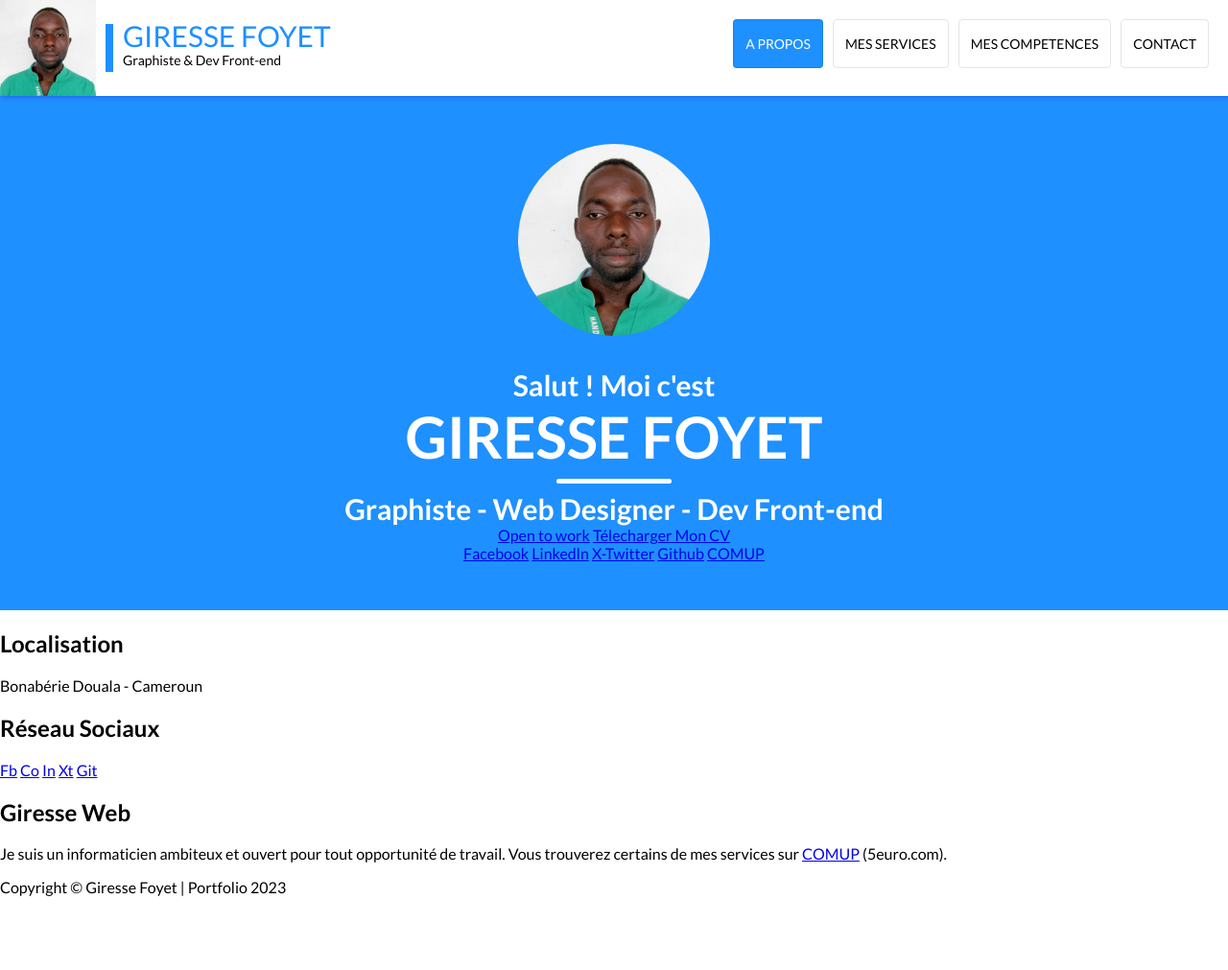
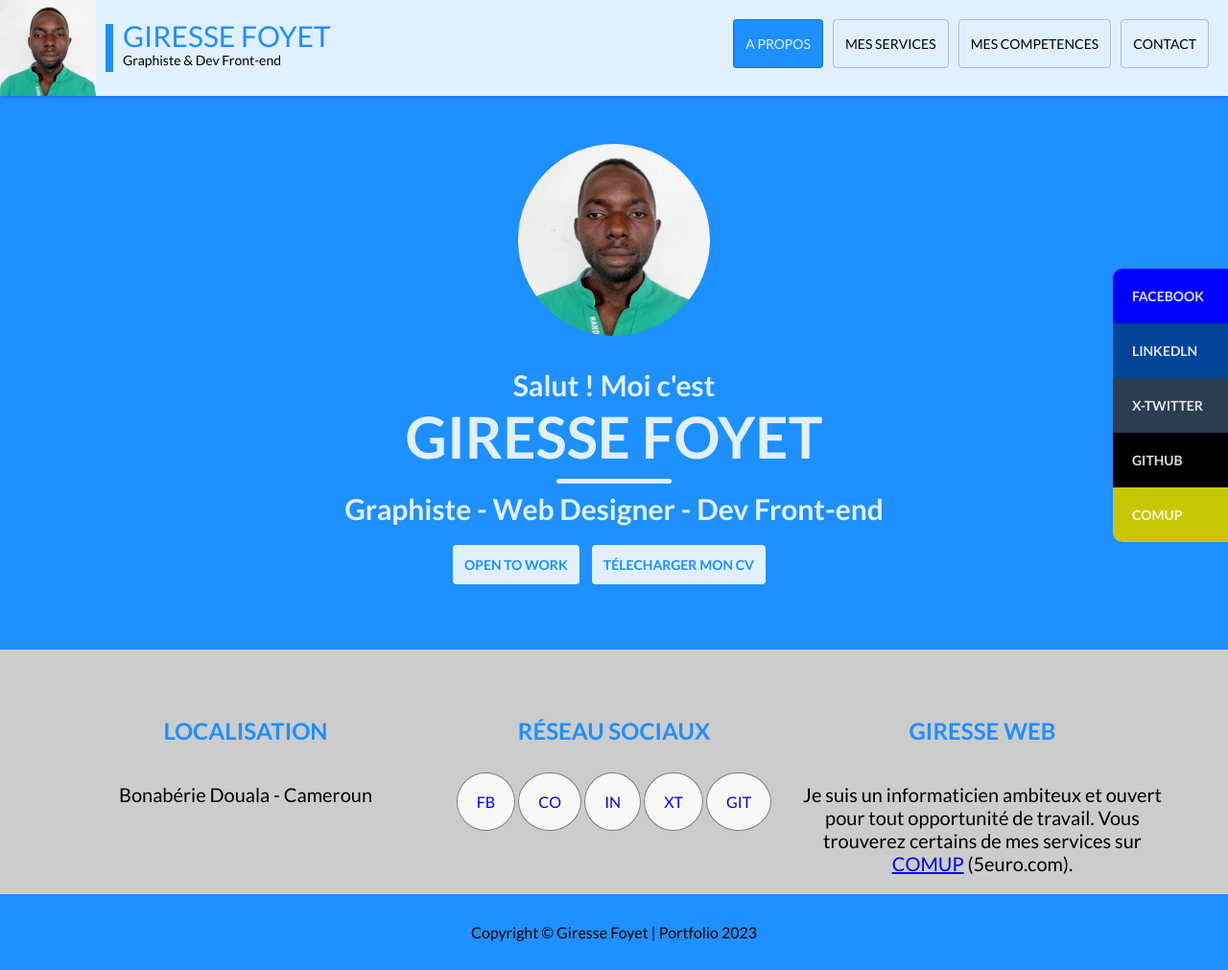
Before and after one commit to giressefoyet/portfolio, a plain HTML site: page index.html in a window 1280 px wide. Shown: the whole page at 96% size. Before the commit the page ends 950 px from the top, so only its background shows below. Drawn offline with Linux system fonts and the light colour scheme.

Commit message:
Update nav.css

```diff
--- a/nav.css
+++ b/nav.css
@@ -1,16 +1,17 @@
 /* Style the header with a grey background and some padding */
 :root{
   --bs-dodgerblue:dodgerblue;
-  --bs-white:white;
+  --bs-white:rgba(255, 255, 255, 0.863);
   --bs-black:black;
   --bs-box-shadow: rgba(40,47,209,0.45);
-  --bs-border-color:rgba(0, 0, 0, 0.1);
+  --bs-border-color:rgba(0, 0, 0, 0.2);
   --bs-success-rgb: 25, 135, 84;
   --bs-font-sans-serif: "Lato", -apple-system, BlinkMacSystemFont, "Segoe UI", Roboto, "Helvetica Neue", Arial, "Noto Sans", sans-serif, "Apple Color Emoji", "Segoe UI Emoji", "Segoe UI Symbol", "Noto Color Emoji";
 }
 
 body{
     margin: 0;
+    padding: 0;
     font-family: var(--bs-font-sans-serif);
 }
 .nav {
@@ -25,7 +26,7 @@ body{
 }
 
 /* Style the header links */
-.nav a {
+.nav a{
   float: left;
   color: var(--bs-black);
   text-align: center;
@@ -80,7 +81,7 @@ body{
 }
 
 /* Change the background color on mouse-over */
-.nav .nav-right a:hover {
+.nav .nav-right a:hover{
   background-color: var(--bs-border-color);
   color: var(--bs-black);
 }
@@ -168,6 +169,123 @@ body{
   border-radius: 15px;
   border: none;
 }
+.header .btn-1{
+  margin: 30px 0;
+}
+
+.header .btn-1 a{
+  color: var(--bs-dodgerblue);
+  background-color: var(--bs-white);
+  text-align: center;
+  padding: 12px;
+  margin-right: 10px;
+  text-decoration: none;
+  text-transform: uppercase;
+  font-size: 14px;
+  font-weight: 550;
+  border-radius: 4px;
+  transition: all 0.5s ease-out;
+}
+.header .btn-1 a:hover{
+  color: var(--bs-white);
+  background-color: var(--bs-border-color);
+}
+
+.header .reseau-sociaux{
+  position: fixed;
+  top: 35%;
+  right: 0;
+  display: flex;
+  flex-direction: column;
+  padding-right: 5px;
+}
+
+.header .reseau-sociaux a{
+  width: 100%;
+  font-size: 14px;
+  text-transform: uppercase;
+  text-align: left;
+  font-weight: 550;
+  text-decoration: none;
+  color: var(--bs-white);
+  padding: 20px;
+}
+
+.header .reseau-sociaux a:hover{
+  background-color: var(--bs-border-color);
+}
+/* les background des réseaux sociaux */
+
+.facebook{
+  background-color: blue;
+  border-radius: 10px 0 0 0;
+}
+.instagram{
+  background-color: rgb(179, 3, 3);
+}
+.linkedln{
+  background-color: rgba(3, 65, 146, 0.952);
+}
+.x-twitter{
+  background-color:#2c3e50;
+}
+.github{
+  background-color: var(--bs-black);
+}
+.comup{
+  background-color: rgb(199, 199, 5);
+  border-radius: 0 0 0 10px;
+}
+
+/* le footer */
+
+.footer{
+  width: 100%;
+  background-color: var(--bs-border-color);
+  padding:50px 0 0 0;
+  justify-content: center;
+  align-items: center;
+  text-align: center;
+}
+
+.footer .foot{
+  display: flex;
+  width: 100%;
+  justify-content: center;
+}
+.footer .foot h2{
+  color: var(--bs-dodgerblue);
+  text-transform: uppercase;
+}
+
+.footer .foot p{
+  font-size: 20px;
+  font-weight: 500;
+  color: var(--bs-black);
+  margin-top: 40px;
+}
+
+.footer .reseau .res{
+  margin-top: 50px;
+}
+
+.footer .localisation, .footer .reseau, .footer .apropos{
+  width: 30%;
+}
+.footer .reseau a{
+  text-decoration: none;
+  text-transform: uppercase;
+  background-color: var(--bs-white);
+  border-radius: 100%;
+  border: 1px solid rgba(0, 0, 0, 0.5);
+  padding: 20px;
+}
+
+.footer p.copy{
+  background-color: var(--bs-dodgerblue);
+  margin: 0;
+  padding: 30px;
+}
 
 /* Ajout du media queries pour rendre le menu responsive - lorsque l'écran est de 500px de large ou moins, empilez les liens les uns sur les autres */
 @media all and (max-width: 880px) {
```
